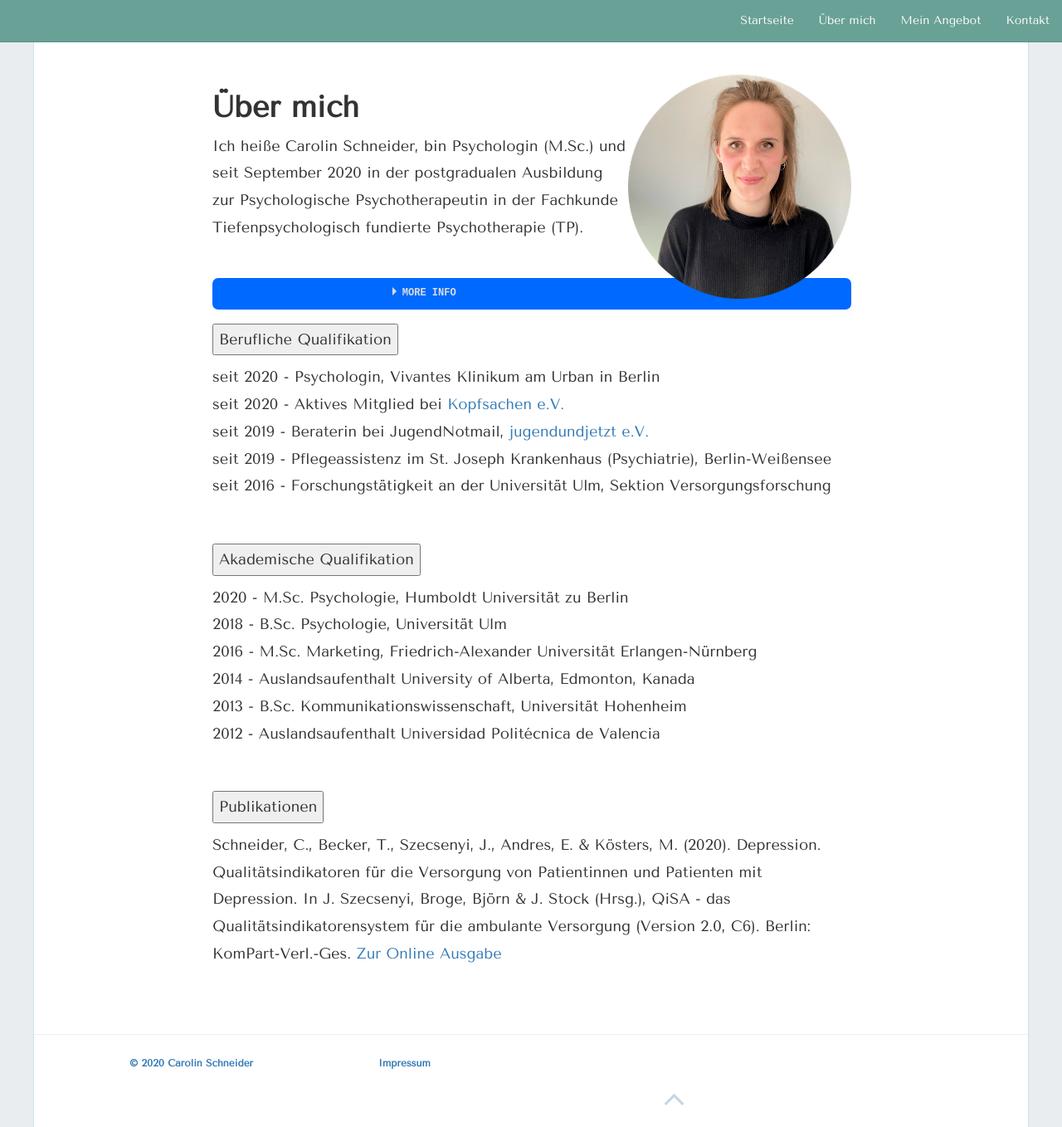
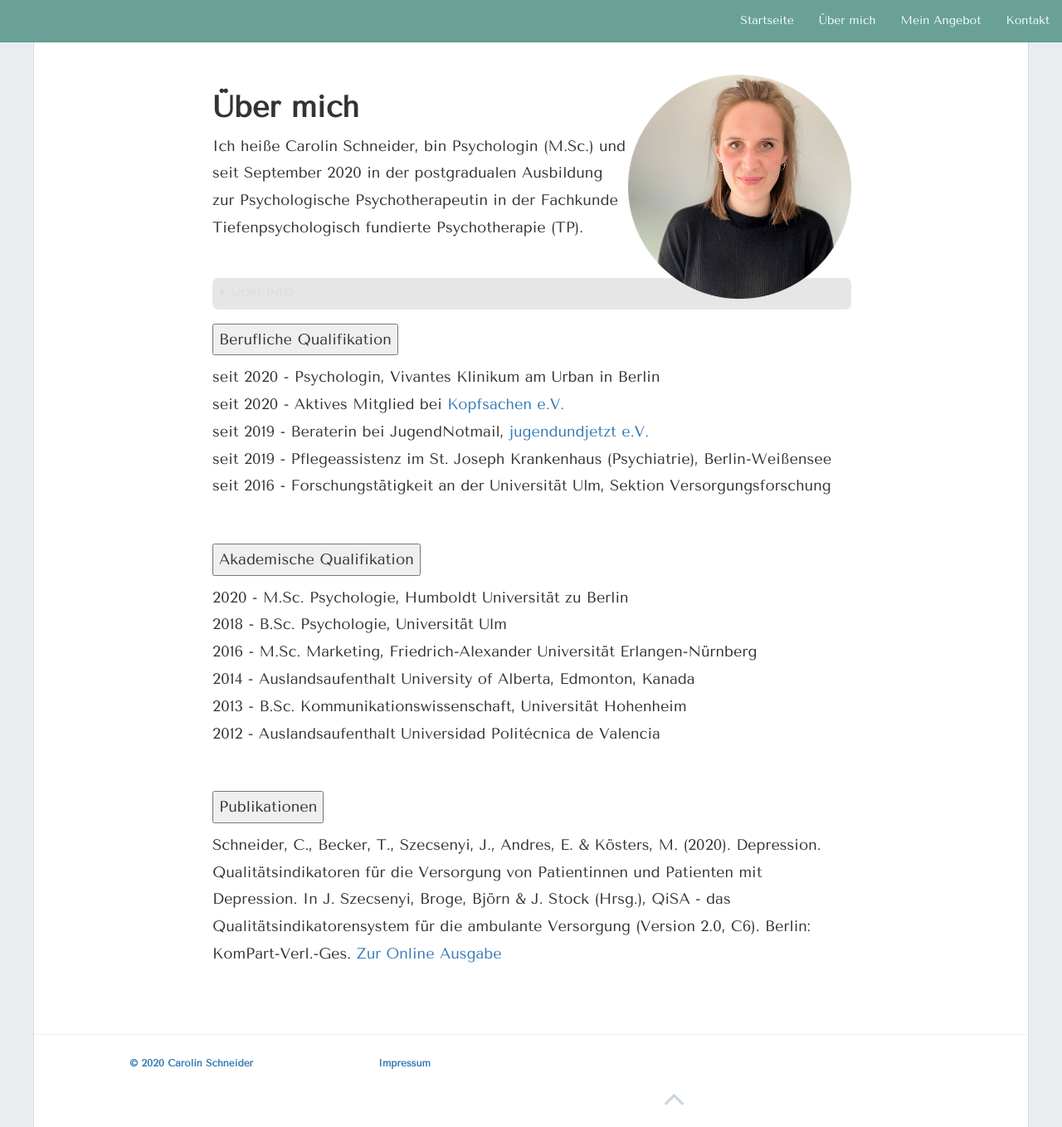
Before and after one commit to carolinschneider/carolinschneider.github.io, a Jekyll site: the page built from about.md, in a window 1280 px wide and 1358 px high. Shown: the whole window at 83% size. Built offline with Jekyll 4.4.1, drawn with Linux system fonts in a browser that asks for light colours; nearby versions of some CDN libraries.

Commit message:
Update style.scss

```diff
--- a/css/style.scss
+++ b/css/style.scss
@@ -443,4 +443,4 @@
  /* Style the button that is used to open and close the collapsible content */
 
 
-input[type='checkbox'] { display: none; } .wrap-collabsible { margin: 1.2rem 0; } .lbl-toggle { display: block; font-weight: bold; font-family: monospace; font-size: 1.2rem; text-transform: uppercase; text-align: center; padding: 1rem; color: #DDD; background: #0069ff; cursor: pointer; border-radius: 7px; transition: all 0.25s ease-out; } .lbl-toggle:hover { color: #FFF; } .lbl-toggle::before { content: ' '; display: inline-block; border-top: 5px solid transparent; border-bottom: 5px solid transparent; border-left: 5px solid currentColor; vertical-align: middle; margin-right: .7rem; transform: translateY(-2px); transition: transform .2s ease-out; } .toggle:checked+.lbl-toggle::before { transform: rotate(90deg) translateX(-3px); } .collapsible-content { max-height: 0px; overflow: hidden; transition: max-height .25s ease-in-out; } .toggle:checked + .lbl-toggle + .collapsible-content { max-height: 350px; } .toggle:checked+.lbl-toggle { border-bottom-right-radius: 0; border-bottom-left-radius: 0; } .collapsible-content .content-inner { background: rgba(0, 105, 255, .2); border-bottom: 1px solid rgba(0, 105, 255, .45); border-bottom-left-radius: 7px; border-bottom-right-radius: 7px; padding: .5rem 1rem; } .collapsible-content p { margin-bottom: 0; }
+input[type='checkbox'] { display: none; } .wrap-collabsible { margin: 1.2rem 0; } .lbl-toggle { display: block; font-weight: bold; font-family: 'Tenor Sans'; font-size: 1.2rem; text-transform: uppercase; text-align: left; padding: 1rem; color: #DDD; background: #e6e6e6; cursor: pointer; border-radius: 7px; transition: all 0.25s ease-out; } .lbl-toggle:hover { color: #FFF; } .lbl-toggle::before { content: ' '; display: inline-block; border-top: 5px solid transparent; border-bottom: 5px solid transparent; border-left: 5px solid currentColor; vertical-align: middle; margin-right: .7rem; transform: translateY(-2px); transition: transform .2s ease-out; } .toggle:checked+.lbl-toggle::before { transform: rotate(90deg) translateX(-3px); } .collapsible-content { max-height: 0px; overflow: hidden; transition: max-height .25s ease-in-out; } .toggle:checked + .lbl-toggle + .collapsible-content { max-height: 350px; } .toggle:checked+.lbl-toggle { border-bottom-right-radius: 0; border-bottom-left-radius: 0; } .collapsible-content .content-inner { background: rgba(0, 105, 255, .2); border-bottom: 1px solid rgba(0, 105, 255, .45); border-bottom-left-radius: 7px; border-bottom-right-radius: 7px; padding: .5rem 1rem; } .collapsible-content p { margin-bottom: 0; }
```
